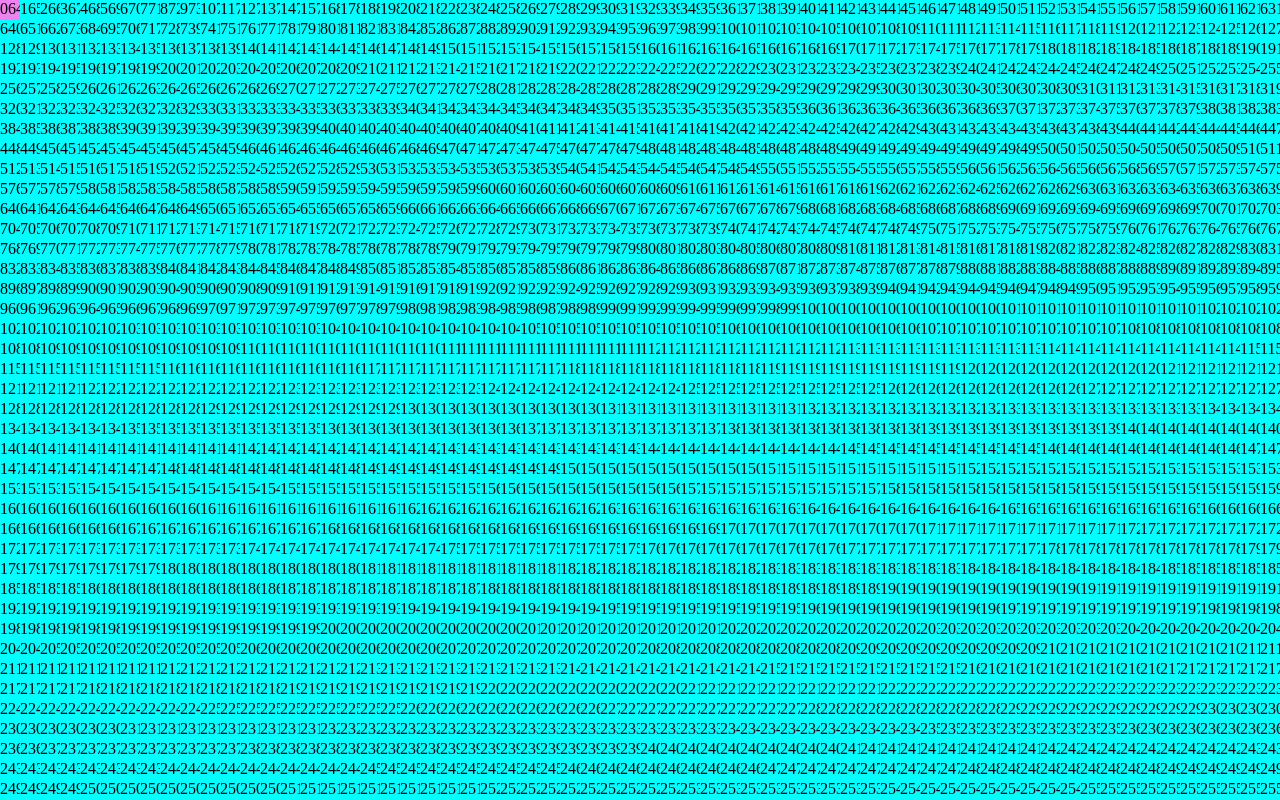
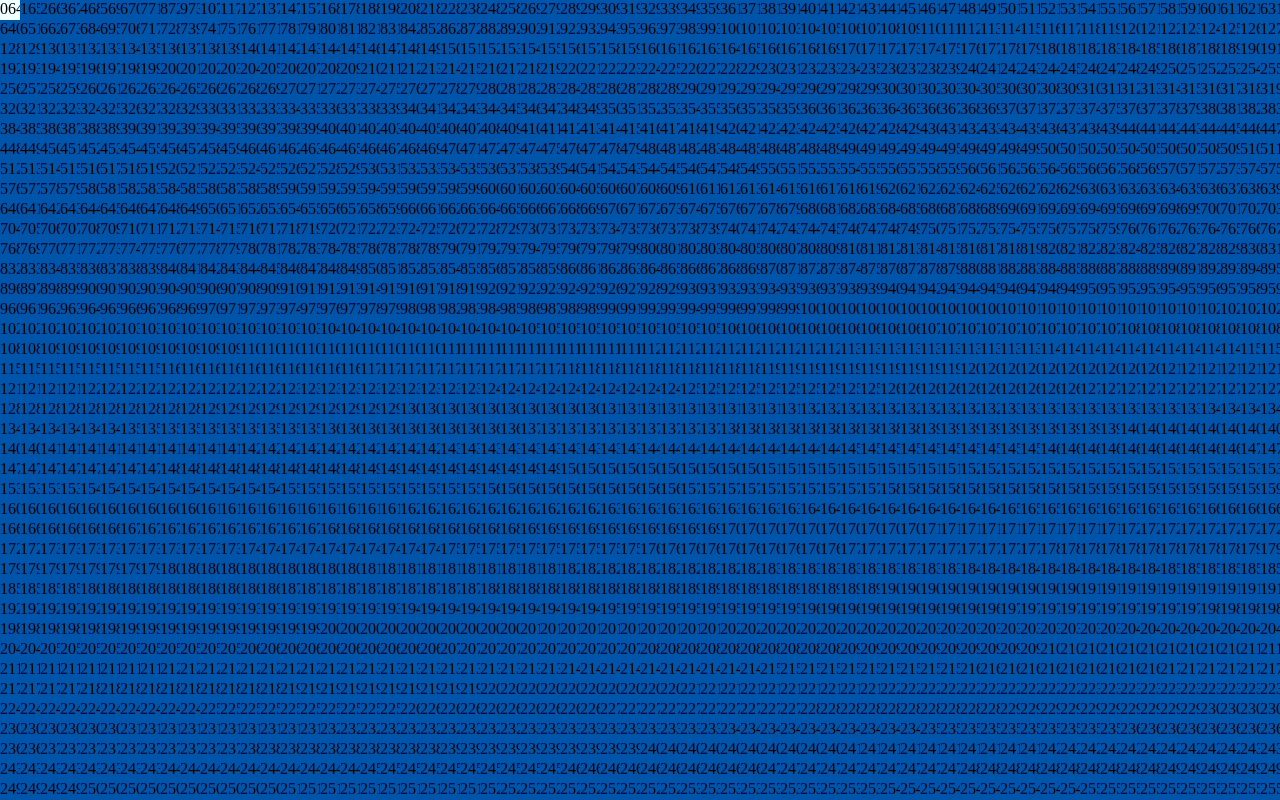
Before and after one commit to projeto-de-algoritmos-2024/Grafos1_Onda, an Angular app in the folder onda/: page / in a window 1280 px wide. Shown: the top 800 px of the page. Built offline with nearby package versions, Linux system fonts and the light colour scheme.

Commit message:
implementa animação

```diff
--- a/onda/src/app/no/no.component.html
+++ b/onda/src/app/no/no.component.html
@@ -1 +1 @@
-<div [attr.style]="estilo" [attr.title]="texto" >{{ numerodono }}</div>
+<div class="ligaonda" [attr.style]="estilo" [attr.title]="texto" >{{ numerodono }}</div>
--- a/onda/src/app/no/no.component.scss
+++ b/onda/src/app/no/no.component.scss
@@ -1,6 +1,20 @@
 div{
-  background-color: aqua;
+  background-color: #0054a9;
   &:hover {
-    background-color: violet;
+    background-color: azure;
   }
 }
+@keyframes coronda {
+  0% {
+    background-color: #0054a9;
+  }
+  50% {
+    background-color: #96f1ff;
+  }
+  100% {
+    background-color: #0054a9;
+  }
+}
+.ligaonda {
+  animation: coronda 1s;
+}
```
